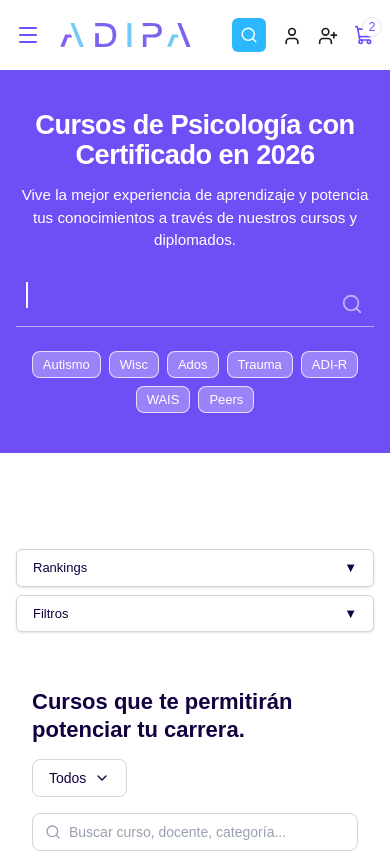
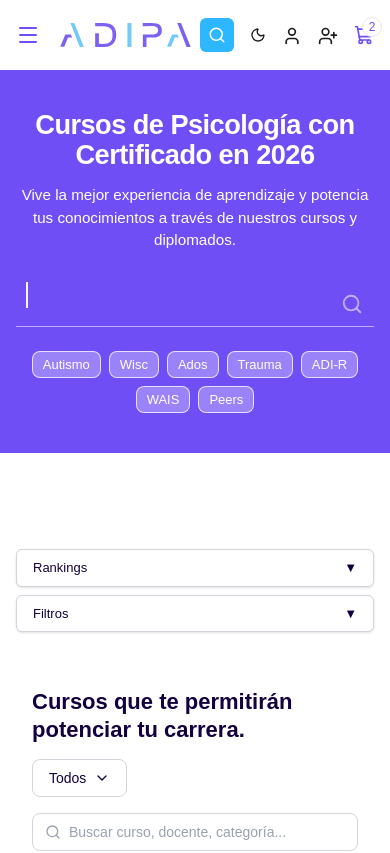
Before and after one commit to jctrejosi/adipa_landing, a Next.js app: page / in a window 390 px wide. Shown: the top 853 px of the page. Built offline with nearby package versions, Linux system fonts and the light colour scheme.

Commit message:
Fix hidden darkmode button

```diff
--- a/app/components/Header/index.tsx
+++ b/app/components/Header/index.tsx
@@ -146,7 +146,7 @@ export const Header = ({
         <div className="flex items-center gap-4 lg:gap-5">
           <button
             onClick={toggleDark}
-            className="hidden md:flex items-center justify-center text-[#1d1d1d] dark:text-gray-200"
+            className="flex items-center justify-center text-[#1d1d1d] dark:text-gray-200"
             aria-label="Cambiar tema"
           >
             {isDark ? <Sun size={16} /> : <Moon size={16} />}
```
